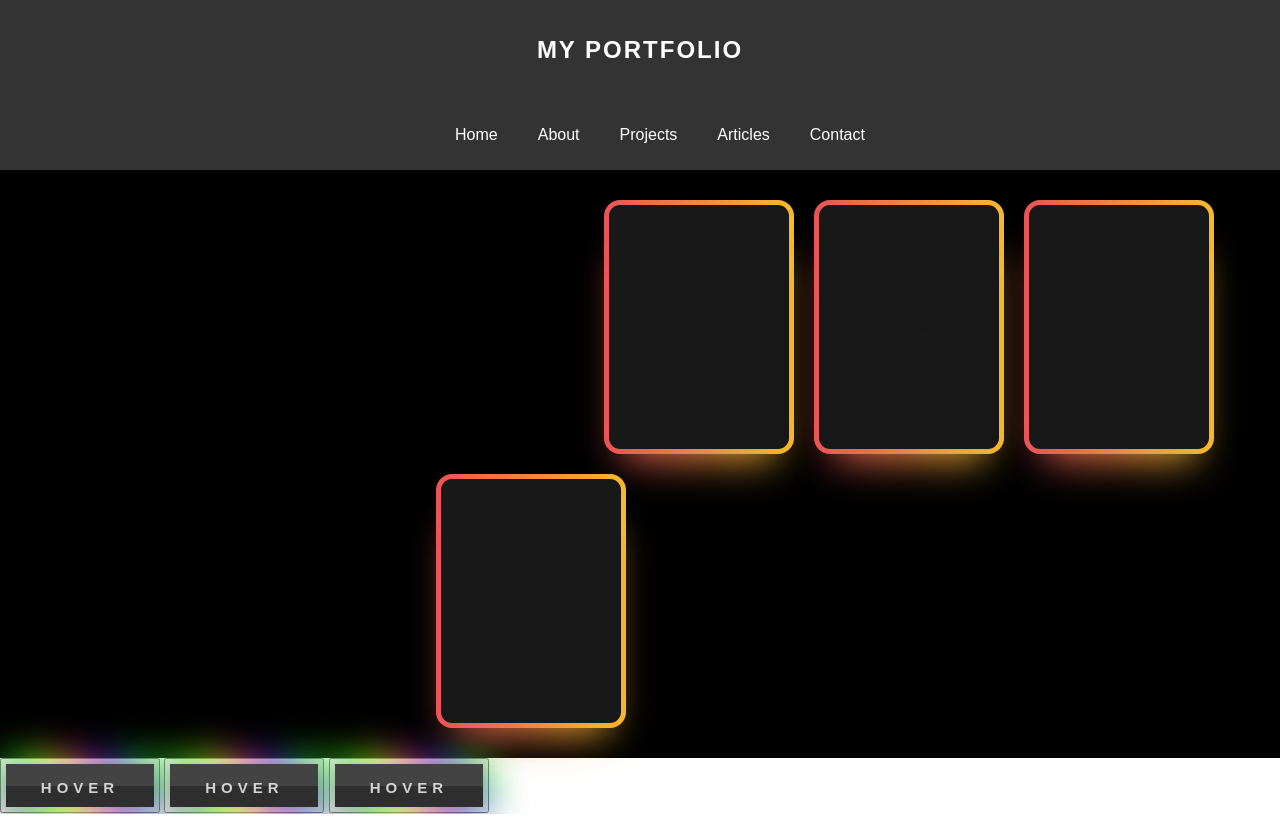
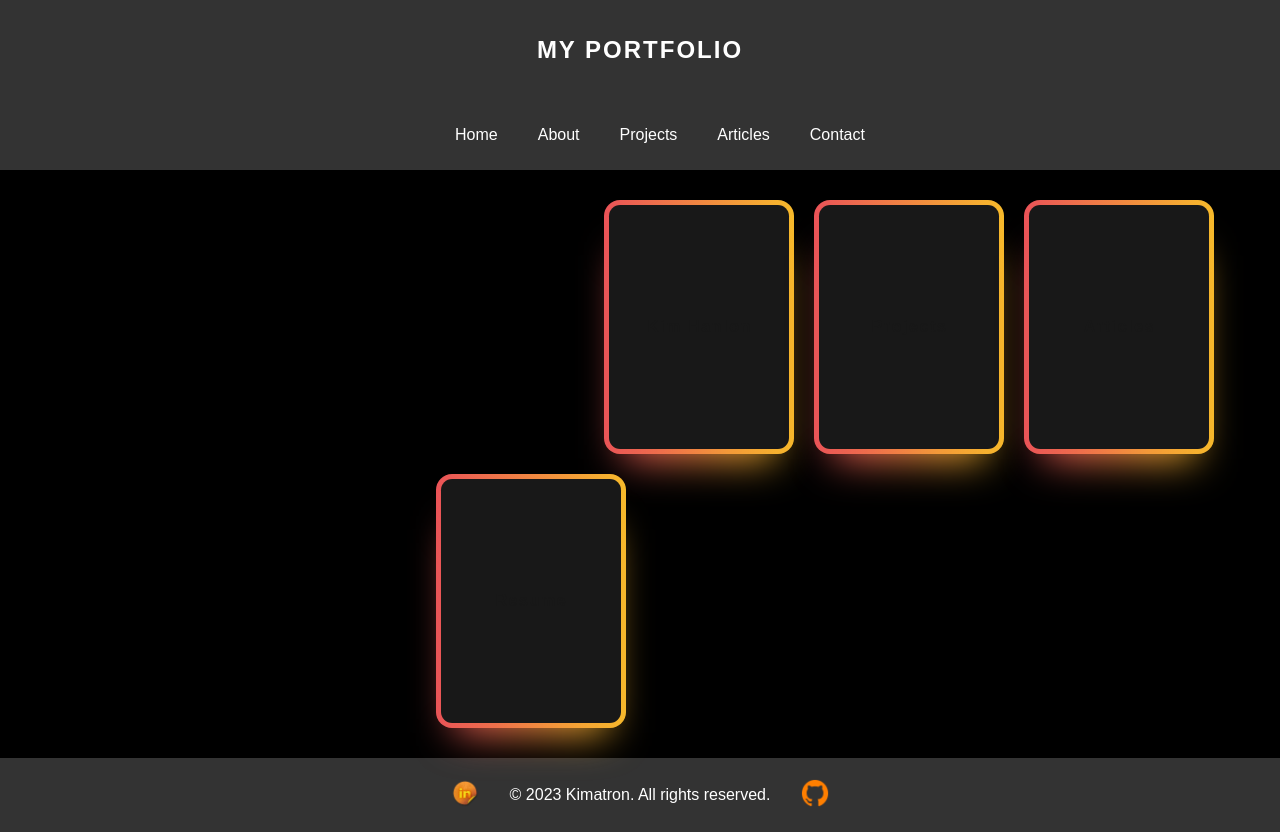
Before and after one commit to kimatron/portfolio, a plain HTML site: page index.html in a window 1280 px wide. Drawn offline with Linux system fonts and the light colour scheme; a script that the page names is missing.

Commit message:
Add footer and social media links

```diff
--- a/assets/style.css
+++ b/assets/style.css
@@ -111,12 +111,34 @@ main {
   background-color: #000;
 }
 
-.footer {
+footer {
   background-color: #333;
   color: #fff;
-  padding: 10px;
+  padding: 20px 0;
   text-align: center;
 }
+
+.footer-content {
+  display: flex;
+  align-items: center;
+  justify-content: center;
+}
+
+.footer-link {
+  display: inline-block;
+  margin: 0 10px;
+}
+
+.footer-text {
+  margin: 0 20px;
+}
+
+.footer-image {
+  width: 30px;
+  height: 30px;
+}
+
+
 
 .card {
   --background: linear-gradient(to left, #f7ba2b 0%, #ea5358 100%);
--- a/index.html
+++ b/index.html
@@ -56,16 +56,20 @@
   </main>
 
   <footer>
-    <button>
-      <span>Hover</span>
-    </button>
-    <button>
-      <span>Hover</span>
-    </button>
-    <button>
-      <span>Hover</span>
-    </button>
+    <div class="footer-content">
+      <a href="https://www.linkedin.com/in/kimhanlon291354/" class="footer-link" target="_blank"
+        rel="noopener noreferrer">
+        <img src="assets/images/lilogo.png" alt="LinkedIn" class="footer-image">
+      </a>
+
+      <p class="footer-text">&copy; 2023 Kimatron. All rights reserved.</p>
+
+      <a href="https://github.com/kimatron" class="footer-link" target="_blank" rel="noopener noreferrer">
+        <img src="assets/images/githuborange.png" alt="GitHub" class="footer-image">
+      </a>
+    </div>
   </footer>
+
 </body>
 
 </html>
```
Also changed, not shown: articles.html (+14 -2 lines), assets/images/githuborange.png (added), assets/images/lilogo.png (added), assets/images/linkedinorange.png (added).
